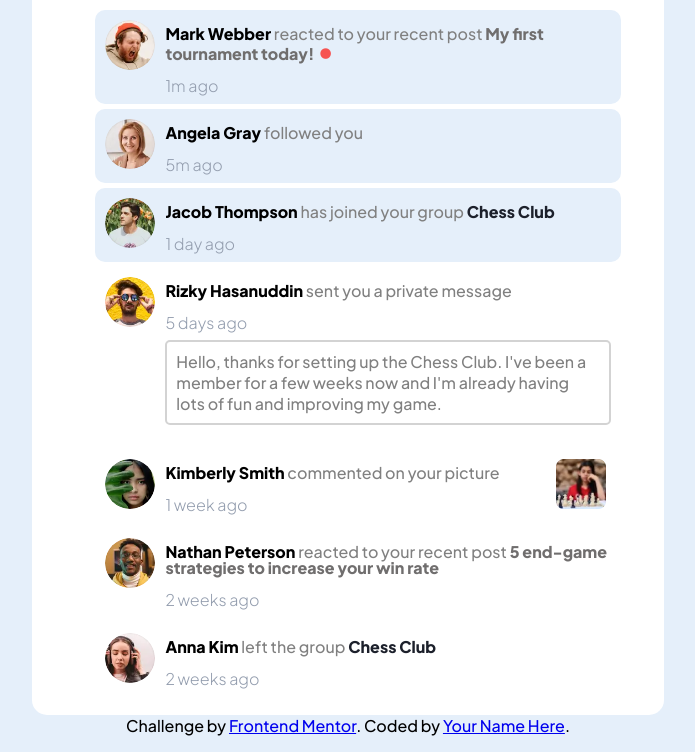
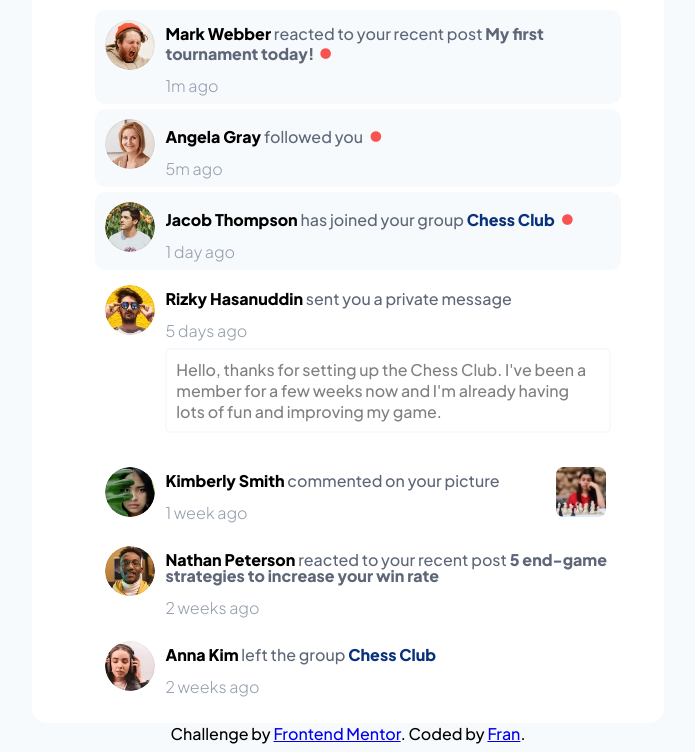
Before and after one commit to FrantiskaAli/NotificationsPage, a plain HTML site: page index.html in a window 1280 px wide. Shown: the part 99-851 px from the top of the page, without its empty margins (292-987 px from the left). Drawn offline with nearby package versions, Linux system fonts and the light colour scheme.

Commit message:
final touch ups

```diff
--- a/index.html
+++ b/index.html
@@ -33,14 +33,14 @@
     <section class="notification unread">
       <img src="assets/images/avatar-angela-gray.webp" alt="profile picture" class="profile-picture"/>
       <article class="notification-content">
-        <p><span class="name">Angela Gray</span> followed you</p>
+        <p><span class="name">Angela Gray</span> followed you<span class="unread-dot"> &#8226;</span></p>
         <time>5m ago</time>
       </article>
     </section>
     <section class="notification unread">
       <img src="assets/images/avatar-jacob-thompson.webp" alt="profile picture" class="profile-picture"/>
       <article class="notification-content">
-        <p><span class="name">Jacob Thompson </span>has joined your group <span class="group">Chess Club</span></p>
+        <p><span class="name">Jacob Thompson </span>has joined your group <span class="group">Chess Club<span class="unread-dot"> &#8226;</span></span></p>
         <time>1 day ago </time>
       </article>
     </section>
@@ -84,8 +84,9 @@
   </main>
   <div class="attribution">
     Challenge by <a href="https://www.frontendmentor.io?ref=challenge" target="_blank">Frontend Mentor</a>.
-    Coded by <a href="#">Your Name Here</a>.
+    Coded by <a href="https://github.com/FrantiskaAli">Fran</a>.
   </div>
 </body>
-
+<script src="https://code.jquery.com/jquery-3.6.3.js"></script>
+<script src="./script.js"></script>
 </html>
--- /dev/null
+++ b/script.js
@@ -0,0 +1,7 @@
+const read = $('#mark-as-read');
+read.click(function(){
+    $("section").removeClass("unread");
+    $(".unread-dot").remove();
+    $("#unread-count").text("0")
+
+})
--- a/style.css
+++ b/style.css
@@ -1,9 +1,17 @@
 @import url('https://fonts.googleapis.com/css2?family=Plus+Jakarta+Sans:wght@300;500;800&display=swap');
 :root{
     font-family: 'Plus Jakarta Sans', sans-serif;
+    --Very-light-grayish-blue: hsl(210, 60%, 98%);
+    --Light-grayish-blue-1: hsl(211, 68%, 94%);
+    --Light-grayish-blue-2: hsl(205, 33%, 90%);
+    --Grayish-blue: hsl(219, 14%, 63%);
+    --Dark-grayish-blue: hsl(219, 12%, 42%);
+    --Very-dark-blue: hsl(224, 21%, 14%);
+    --Red: hsl(1, 90%, 64%);
+    --Blue: hsl(219, 85%, 26%);
 }
 body{
-   background-color: hsl(211, 68%, 94%);
+   background-color: var(--Very-light-grayish-blue);
    display: flex;
    justify-content:center;
    align-items: center;
@@ -27,14 +35,14 @@ h1{
 
 }
 #unread-count{
-    background-color:hsl(219, 12%, 42%) ;
+    background-color:var(--Blue) ;
     color: white;
     padding:2% 5%;
     border-radius: 5px;
     font-size:1.2rem;
 }
 p{
-    color: gray;
+    color: var(--Dark-grayish-blue);
 }
 .notification{
     display:flex;
@@ -68,18 +76,18 @@ span{
     color:black;
 }
 .post{
-    color: rgb(112, 110, 110);
+    color: var(--Dark-grayish-blue);
 }
 .group{
-    color:hsl(224, 21%, 14%);
+    color:var(--Blue);
 }
 .name:hover, .post:hover, .group:hover, #mark-as-read:hover{
     cursor: pointer;
-    color:blue;
+    color:var(--Blue);
 }
 
 .message{
-    border:2px solid lightgray;
+    border:2px solid var(--Very-light-grayish-blue);
     border-radius:5px;
     margin:2% 0;
     padding:2%;
@@ -88,14 +96,14 @@ span{
 }
 .message:hover{
     cursor: pointer;
-    background-color:hsl(206, 65%, 85%);
+    background-color:var(--Light-grayish-blue-2);
 }
 time{
     font-weight: 300;
     color:hsl(219, 14%, 63%);
 }
 .unread{
-    background-color: hsl(211, 68%, 94%);
+    background-color:var(--Very-light-grayish-blue);
 }
 .unread-dot{
     color:hsl(1, 90%, 64%);
```
